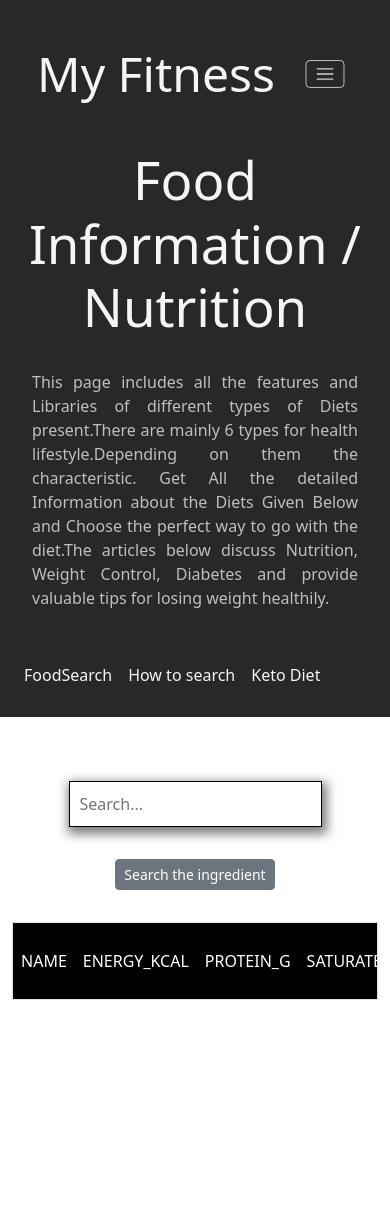
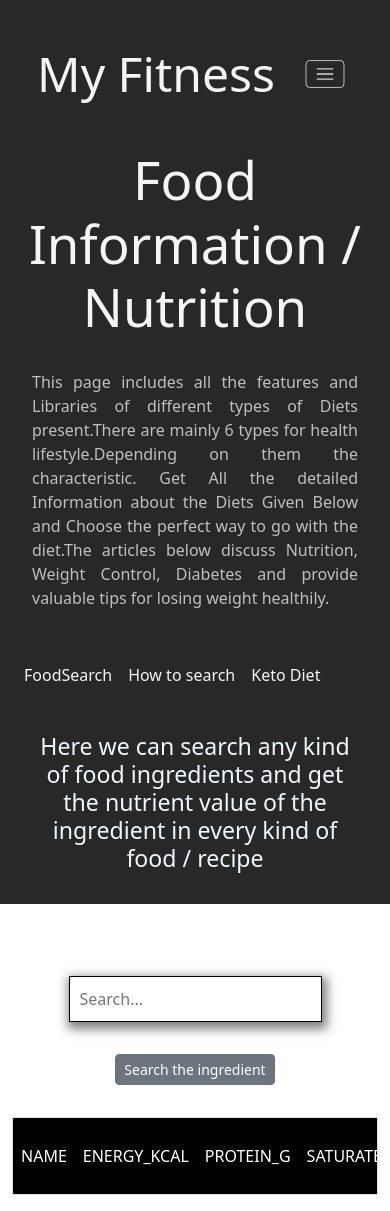
Before and after one commit to Shreyanshp-3/HealthDiary, a React (Create React App) app: page /food/FoodSearch in a window 390 px wide. Shown: the top 1211 px of the page. Before the commit the page ends 1016 px from the top, so only its background shows below. Built offline with nearby package versions, Linux system fonts and the light colour scheme.

Commit message:
extra changes

```diff
--- a/src/Pages/Food/Insiders/F_allstyles.css
+++ b/src/Pages/Food/Insiders/F_allstyles.css
@@ -18,3 +18,26 @@
 .searchbtn {
   padding-left: 2rem;
 }
+
+.dataph {
+  padding:0rem 20rem 4rem 20rem;
+  background-color: #282828;
+  color: aliceblue;
+}
+/* the adjusment */
+@media (max-width: 768px) {
+  /* CSS in here for mobile only */
+  .dataph {
+    padding:1rem 2rem 2rem 2rem;
+    background-color: #282828;
+    color: aliceblue;
+  }
+}
+@media (min-width: 769px) and (max-width: 1024px) {
+  /* CSS in here for tablet only */
+  .dataph {
+    padding:1rem 10rem 4rem 10rem;
+    background-color: #282828;
+    color: aliceblue;
+  }
+}
--- a/src/Pages/Food/Insiders/FoodSearch.jsx
+++ b/src/Pages/Food/Insiders/FoodSearch.jsx
@@ -97,7 +97,11 @@ const FoodSearch = () => {
   });
 
   return (
-    <div>
+    <>
+    <center><h3 className='dataph'>
+      Here we can search any kind of food ingredients and get the
+      nutrient value of the ingredient in every kind of food / recipe
+    </h3></center>
       <center>
 
         <form className='searchbox' onSubmit={handleSubmit}>
@@ -139,7 +143,7 @@ const FoodSearch = () => {
 
 
 
-    </div>
+    </>
   );
 }
 
```
